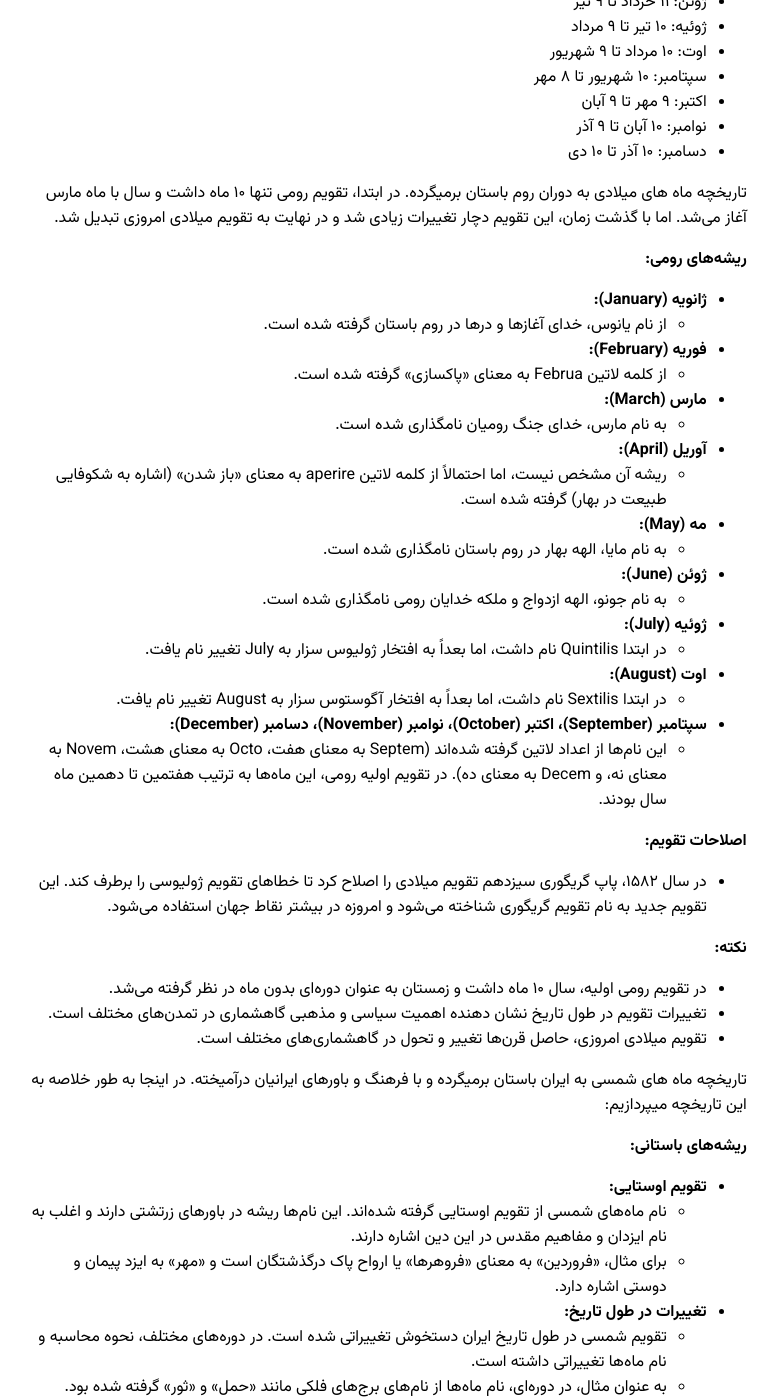
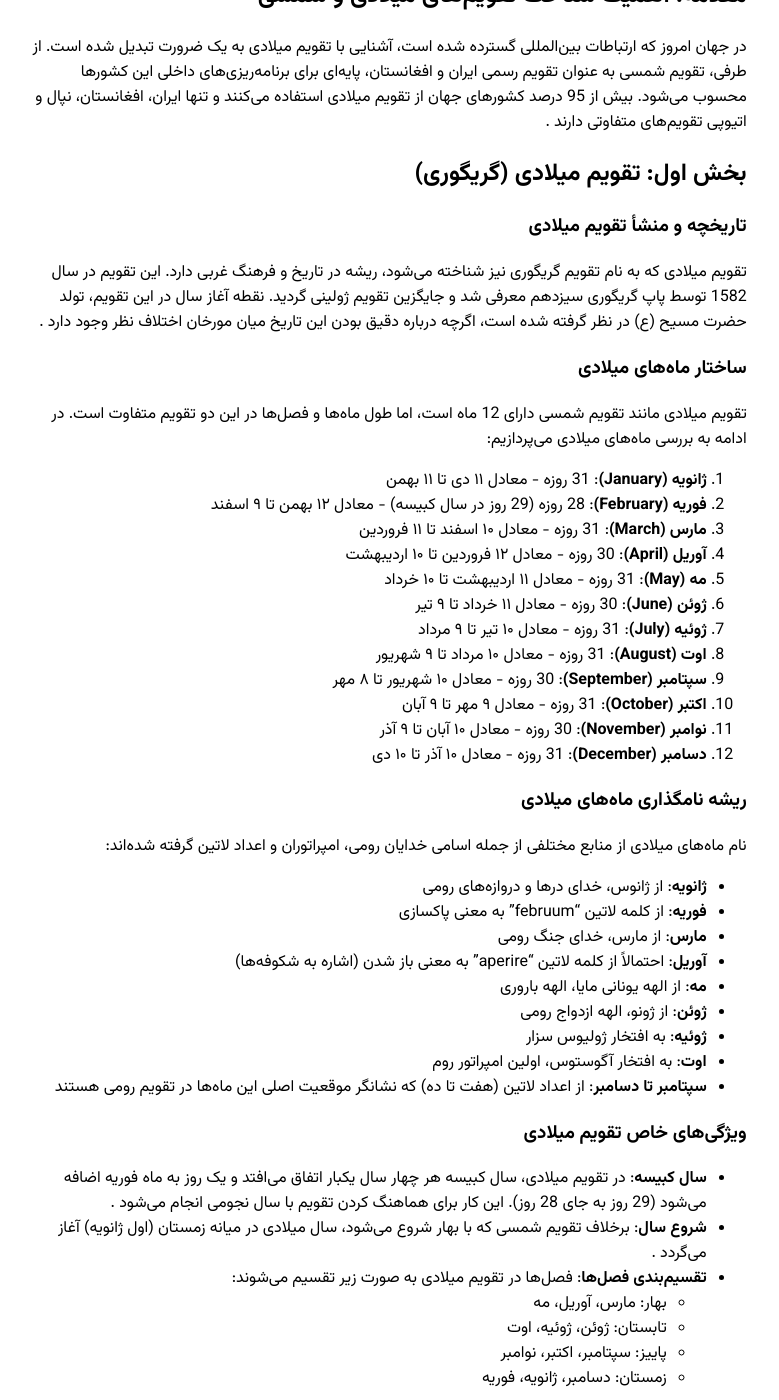
Before and after one commit to darkblog/darkblog.github.io, a Jekyll site: the page built from _posts/2025-3-2-19.md, in a window 1280 px wide and 1400 px high, scrolled down 285 px. Shown: the whole window, without its empty margins (253-1032 px from the left). Built offline with Jekyll 4.4.1, drawn with Linux system fonts in a browser that asks for light colours; some of the changed text lies outside the part shown.

Commit message:
Update 2025-3-2-19.md

```diff
--- a/_posts/2025-3-2-19.md
+++ b/_posts/2025-3-2-19.md
@@ -1,74 +1,185 @@
 ---
 layout: post
-title: ماه های میلادی به ایرانی شمسی
+title: ماه های میلادی و شمسی - معادل و معنی‌ها
 ---
 
-ماه های میلادی و معادل اونا در ماه های شمسی:
+## ماه‌های میلادی و شمسی: راهنمای جامع تقویم‌های جهانی و ایرانی
 
-* ژانویه: ۱۱ دی تا ۱۱ بهمن
-* فوریه: ۱۲ بهمن تا ۹ اسفند
-* مارس: ۱۰ اسفند تا ۱۱ فروردین
-* آوریل: ۱۲ فروردین تا ۱۰ اردیبهشت
-* مه: ۱۱ اردیبهشت تا ۱۰ خرداد
-* ژوئن: ۱۱ خرداد تا ۹ تیر
-* ژوئیه: ۱۰ تیر تا ۹ مرداد
-* اوت: ۱۰ مرداد تا ۹ شهریور
-* سپتامبر: ۱۰ شهریور تا ۸ مهر
-* اکتبر: ۹ مهر تا ۹ آبان
-* نوامبر: ۱۰ آبان تا ۹ آذر
-* دسامبر: ۱۰ آذر تا ۱۰ دی
+تقویم‌ها به عنوان ابزارهایی برای اندازه‌گیری و سازماندهی زمان، نقش اساسی در زندگی روزمره، برنامه‌ریزی‌های شخصی و فعالیت‌های اجتماعی ایفا می‌کنند. در این مقاله به بررسی کامل دو تقویم پرکاربرد میلادی و شمسی می‌پردازیم، تفاوت‌های ساختاری و تاریخی آن‌ها را تحلیل کرده و روش‌های تبدیل بین این دو سیستم زمانی را آموزش می‌دهیم.
 
-تاریخچه ماه های میلادی به دوران روم باستان برمیگرده. در ابتدا، تقویم رومی تنها ۱۰ ماه داشت و سال با ماه مارس آغاز می‌شد. اما با گذشت زمان، این تقویم دچار تغییرات زیادی شد و در نهایت به تقویم میلادی امروزی تبدیل شد.
+## مقدمه: اهمیت شناخت تقویم‌های میلادی و شمسی
 
-**ریشه‌های رومی:**
+در جهان امروز که ارتباطات بین‌المللی گسترده شده است، آشنایی با تقویم میلادی به یک ضرورت تبدیل شده است. از طرفی، تقویم شمسی به عنوان تقویم رسمی ایران و افغانستان، پایه‌ای برای برنامه‌ریزی‌های داخلی این کشورها محسوب می‌شود. بیش از 95 درصد کشورهای جهان از تقویم میلادی استفاده می‌کنند و تنها ایران، افغانستان، نپال و اتیوپی تقویم‌های متفاوتی دارند .
 
-* **ژانویه (January):**
-    * از نام یانوس، خدای آغازها و درها در روم باستان گرفته شده است.
-* **فوریه (February):**
-    * از کلمه لاتین Februa به معنای «پاکسازی» گرفته شده است.
-* **مارس (March):**
-    * به نام مارس، خدای جنگ رومیان نامگذاری شده است.
-* **آوریل (April):**
-    * ریشه آن مشخص نیست، اما احتمالاً از کلمه لاتین aperire به معنای «باز شدن» (اشاره به شکوفایی طبیعت در بهار) گرفته شده است.
-* **مه (May):**
-    * به نام مایا، الهه بهار در روم باستان نامگذاری شده است.
-* **ژوئن (June):**
-    * به نام جونو، الهه ازدواج و ملکه خدایان رومی نامگذاری شده است.
-* **ژوئیه (July):**
-    * در ابتدا Quintilis نام داشت، اما بعداً به افتخار ژولیوس سزار به July تغییر نام یافت.
-* **اوت (August):**
-    * در ابتدا Sextilis نام داشت، اما بعداً به افتخار آگوستوس سزار به August تغییر نام یافت.
-* **سپتامبر (September)، اکتبر (October)، نوامبر (November)، دسامبر (December):**
-    * این نام‌ها از اعداد لاتین گرفته شده‌اند (Septem به معنای هفت، Octo به معنای هشت، Novem به معنای نه، و Decem به معنای ده). در تقویم اولیه رومی، این ماه‌ها به ترتیب هفتمین تا دهمین ماه سال بودند.
+## بخش اول: تقویم میلادی (گریگوری)
 
-**اصلاحات تقویم:**
+### تاریخچه و منشأ تقویم میلادی
 
-* در سال ۱۵۸۲، پاپ گریگوری سیزدهم تقویم میلادی را اصلاح کرد تا خطاهای تقویم ژولیوسی را برطرف کند. این تقویم جدید به نام تقویم گریگوری شناخته می‌شود و امروزه در بیشتر نقاط جهان استفاده می‌شود.
+تقویم میلادی که به نام تقویم گریگوری نیز شناخته می‌شود، ریشه در تاریخ و فرهنگ غربی دارد. این تقویم در سال 1582 توسط پاپ گریگوری سیزدهم معرفی شد و جایگزین تقویم ژولینی گردید. نقطه آغاز سال در این تقویم، تولد حضرت مسیح (ع) در نظر گرفته شده است، اگرچه درباره دقیق بودن این تاریخ میان مورخان اختلاف نظر وجود دارد .
 
-**نکته:**
+### ساختار ماه‌های میلادی
 
-* در تقویم رومی اولیه، سال ۱۰ ماه داشت و زمستان به عنوان دوره‌ای بدون ماه در نظر گرفته می‌شد.
-* تغییرات تقویم در طول تاریخ نشان دهنده اهمیت سیاسی و مذهبی گاهشماری در تمدن‌های مختلف است.
-* تقویم میلادی امروزی، حاصل قرن‌ها تغییر و تحول در گاهشماری‌های مختلف است.
+تقویم میلادی مانند تقویم شمسی دارای 12 ماه است، اما طول ماه‌ها و فصل‌ها در این دو تقویم متفاوت است. در ادامه به بررسی ماه‌های میلادی می‌پردازیم:
 
-تاریخچه ماه های شمسی به ایران باستان برمیگرده و با فرهنگ و باورهای ایرانیان درآمیخته. در اینجا به طور خلاصه به این تاریخچه میپردازیم:
+1. **ژانویه (January)**: 31 روزه - معادل ۱۱ دی تا ۱۱ بهمن
+2. **فوریه (February)**: 28 روزه (29 روز در سال کبیسه) - معادل ۱۲ بهمن تا ۹ اسفند
+3. **مارس (March)**: 31 روزه - معادل ۱۰ اسفند تا ۱۱ فروردین
+4. **آوریل (April)**: 30 روزه - معادل ۱۲ فروردین تا ۱۰ اردیبهشت
+5. **مه (May)**: 31 روزه - معادل ۱۱ اردیبهشت تا ۱۰ خرداد
+6. **ژوئن (June)**: 30 روزه - معادل ۱۱ خرداد تا ۹ تیر
+7. **ژوئیه (July)**: 31 روزه - معادل ۱۰ تیر تا ۹ مرداد
+8. **اوت (August)**: 31 روزه - معادل ۱۰ مرداد تا ۹ شهریور
+9. **سپتامبر (September)**: 30 روزه - معادل ۱۰ شهریور تا ۸ مهر
+10. **اکتبر (October)**: 31 روزه - معادل ۹ مهر تا ۹ آبان
+11. **نوامبر (November)**: 30 روزه - معادل ۱۰ آبان تا ۹ آذر
+12. **دسامبر (December)**: 31 روزه - معادل ۱۰ آذر تا ۱۰ دی
 
-**ریشه‌های باستانی:**
+### ریشه نامگذاری ماه‌های میلادی
 
-* **تقویم اوستایی:**
-    * نام ماه‌های شمسی از تقویم اوستایی گرفته شده‌اند. این نام‌ها ریشه در باورهای زرتشتی دارند و اغلب به نام ایزدان و مفاهیم مقدس در این دین اشاره دارند.
-    * برای مثال، «فروردین» به معنای «فروهرها» یا ارواح پاک درگذشتگان است و «مهر» به ایزد پیمان و دوستی اشاره دارد.
-* **تغییرات در طول تاریخ:**
-    * تقویم شمسی در طول تاریخ ایران دستخوش تغییراتی شده است. در دوره‌های مختلف، نحوه محاسبه و نام ماه‌ها تغییراتی داشته است.
-    * به عنوان مثال، در دوره‌ای، نام ماه‌ها از نام‌های برج‌های فلکی مانند «حمل» و «ثور» گرفته شده بود.
+نام ماه‌های میلادی از منابع مختلفی از جمله اسامی خدایان رومی، امپراتوران و اعداد لاتین گرفته شده‌اند:
 
-**رسمی شدن تقویم شمسی:**
+- **ژانویه**: از ژانوس، خدای درها و دروازه‌های رومی
+- **فوریه**: از کلمه لاتین "februum" به معنی پاکسازی
+- **مارس**: از مارس، خدای جنگ رومی
+- **آوریل**: احتمالاً از کلمه لاتین "aperire" به معنی باز شدن (اشاره به شکوفه‌ها)
+- **مه**: از الهه یونانی مایا، الهه باروری
+- **ژوئن**: از ژونو، الهه ازدواج رومی
+- **ژوئیه**: به افتخار ژولیوس سزار
+- **اوت**: به افتخار آگوستوس، اولین امپراتور روم
+- **سپتامبر تا دسامبر**: از اعداد لاتین (هفت تا ده) که نشانگر موقعیت اصلی این ماه‌ها در تقویم رومی هستند
 
-* **دوره معاصر:**
-    * در سال 1304 شمسی، تقویم هجری شمسی به عنوان تقویم رسمی ایران تصویب شد.
-    * این تقویم بر اساس محاسبات دقیق نجومی تنظیم شده و با فصول سال هماهنگ است.
+### ویژگی‌های خاص تقویم میلادی
 
-**معنی نام ماه های شمسی:**
+- **سال کبیسه**: در تقویم میلادی، سال کبیسه هر چهار سال یکبار اتفاق می‌افتد و یک روز به ماه فوریه اضافه می‌شود (29 روز به جای 28 روز). این کار برای هماهنگ کردن تقویم با سال نجومی انجام می‌شود .
+- **شروع سال**: برخلاف تقویم شمسی که با بهار شروع می‌شود، سال میلادی در میانه زمستان (اول ژانویه) آغاز می‌گردد .
+- **تقسیم‌بندی فصل‌ها**: فصل‌ها در تقویم میلادی به صورت زیر تقسیم می‌شوند:
+  - بهار: مارس، آوریل، مه
+  - تابستان: ژوئن، ژوئیه، اوت
+  - پاییز: سپتامبر، اکتبر، نوامبر
+  - زمستان: دسامبر، ژانویه، فوریه
+
+## بخش دوم: تقویم هجری شمسی
+
+### تاریخچه و منشأ تقویم شمسی
+
+تقویم هجری شمسی که در ایران و افغانستان استفاده می‌شود، یک تقویم خورشیدی دقیق است که در دو سده گذشته تدوین شده است. این تقویم بر مبنای گاهشماری جلالی (تکمیل شده توسط عمر خیام) و با مبدأ هجرت پیامبر اسلام از مکه به مدینه است .
+
+### ساختار ماه‌های شمسی
+
+تقویم شمسی نیز دارای 12 ماه است که نام‌های آن برگرفته از اسامی باستانی ایرانی و مفاهیم زرتشتی است:
+
+1. فروردین (31 روز)
+2. اردیبهشت (31 روز)
+3. خرداد (31 روز)
+4. تیر (31 روز)
+5. مرداد (31 روز)
+6. شهریور (31 روز)
+7. مهر (30 روز)
+8. آبان (30 روز)
+9. آذر (30 روز)
+10. دی (30 روز)
+11. بهمن (30 روز)
+12. اسفند (29 روز - 30 روز در سال کبیسه)
+
+### ویژگی‌های خاص تقویم شمسی
+
+- **سال کبیسه**: در تقویم شمسی، سال کبیسه هر 4 یا 5 سال یکبار اتفاق می‌افتد و یک روز به ماه اسفند اضافه می‌شود. محاسبه کبیسه در این تقویم بسیار دقیق است و بر اساس زمان واقعی چرخش زمین به دور خورشید انجام می‌شود .
+- **شروع سال**: سال شمسی با اولین روز بهار (اعتدال بهاری) آغاز می‌شود که معمولاً برابر با 21 مارس میلادی است .
+- **تقسیم‌بندی فصل‌ها**:
+  - بهار: فروردین، اردیبهشت، خرداد
+  - تابستان: تیر، مرداد، شهریور
+  - پاییز: مهر، آبان، آذر
+  - زمستان: دی، بهمن، اسفند
+
+## بخش سوم: مقایسه تقویم میلادی و شمسی
+
+### تفاوت‌های کلیدی
+
+1. **مبدأ تاریخ**:
+   - میلادی: تولد حضرت مسیح (ع)
+   - شمسی: هجرت پیامبر اسلام از مکه به مدینه
+
+2. **شروع سال**:
+   - میلادی: 1 ژانویه (میانه زمستان)
+   - شمسی: 1 فروردین (آغاز بهار)
+
+3. **طول ماه‌ها**:
+   - میلادی: بین 28 تا 31 روز (فوریه 28 یا 29 روز)
+   - شمسی: 6 ماه اول 31 روزه، 5 ماه بعدی 30 روزه و اسفند 29 یا 30 روز
+
+4. **محاسبه کبیسه**:
+   - میلادی: سالی که بر 4 بخش پذیر باشد (به جز سال‌های رأس قرن که باید بر 400 بخش پذیر باشند)
+   - شمسی: بر اساس محاسبات دقیق نجومی و زمان واقعی چرخش زمین
+
+### تطابق ماه‌های میلادی و شمسی
+
+به دلیل تفاوت در طول سال و ماه‌ها، تطابق ماه‌های میلادی و شمسی هر سال کمی تغییر می‌کند، اما به طور کلی می‌توان گفت:
+
+- فروردین: 21 مارس - 20 آوریل
+- اردیبهشت: 21 آوریل - 21 مه
+- خرداد: 22 مه - 21 ژوئن
+- تیر: 22 ژوئن - 22 ژوئیه
+- مرداد: 23 ژوئیه - 22 اوت
+- شهریور: 23 اوت - 22 سپتامبر
+- مهر: 23 سپتامبر - 22 اکتبر
+- آبان: 23 اکتبر - 21 نوامبر
+- آذر: 22 نوامبر - 21 دسامبر
+- دی: 22 دسامبر - 20 ژانویه
+- بهمن: 21 ژانویه - 19 فوریه
+- اسفند: 20 فوریه - 19 مارس
+
+## بخش چهارم: تبدیل تاریخ میلادی به شمسی و بالعکس
+
+### روش‌های تبدیل تاریخ
+
+1. **استفاده از سایت‌های تبدیل تاریخ**:
+   - سایت ساعت و تقویم ایران (time.ir)
+   - سایت باحساب (bahacalc.com)
+
+2. **استفاده از اپلیکیشن‌های موبایل**:
+   - اپلیکیشن تبدیل تاریخ میلادی به شمسی
+   - اپلیکیشن تقویم شمسی
+
+3. **روش تقریبی**:
+   با توجه به جدول تطابق ماه‌ها می‌توان به صورت تقریبی تاریخ‌ها را تبدیل کرد، اما این روش برای محاسبات دقیق مناسب نیست .
+
+### نکات مهم در تبدیل تاریخ
+
+- به دلیل تفاوت در محاسبه کبیسه در دو تقویم، تطابق تاریخ‌ها ممکن است در برخی سال‌ها یک روز جابجا شود .
+- برای تبدیل دقیق، بهتر است از ابزارهای آنلاین استفاده شود، زیرا محاسبات دستی ممکن است خطا داشته باشد .
+- در تبدیل تاریخ‌های قبل از سال 1582 میلادی باید دقت بیشتری کرد، زیرا قبل از این سال تقویم ژولینی استفاده می‌شد .
+
+## بخش پنجم: کاربردهای عملی و نکات کاربردی
+
+### یادگیری و حفظ ماه‌های میلادی
+
+برای کسانی که با ماه‌های میلادی آشنایی ندارند، روش‌های زیر می‌تواند مفید باشد:
+
+1. **استفاده از شعر**:
+   شعر "جام فرهاد منم، آتش مجنون جگرم، جوی آب سحرم، وقت نوای دگرست" که حروف اول هر کلمه نشانگر ماه‌های میلادی به ترتیب است .
+
+2. **استفاده از انگشتان دست**:
+   ماه‌ها را می‌توان روی بندهای انگشتان دست به خاطر سپرد .
+
+3. **تقسیم‌بندی بر اساس طول ماه**:
+   - ماه‌های 31 روزه: ژانویه، مارس، مه، ژوئیه، اوت، اکتبر، دسامبر
+   - ماه‌های 30 روزه: آوریل، ژوئن، سپتامبر، نوامبر
+   - ماه فوریه: 28 یا 29 روز
+
+### نکات مهم در استفاده از تقویم‌ها
+
+1. **در مکاتبات بین‌المللی**:
+   - همیشه مشخص کنید که از چه تقویمی استفاده می‌کنید.
+   - در صورت نیاز، تاریخ را به هر دو فرمت میلادی و شمسی ذکر کنید .
+
+2. **در برنامه‌ریزی‌های شخصی**:
+   - برای رویدادهای بین‌المللی از تاریخ میلادی استفاده کنید.
+   - برای رویدادهای داخلی از تاریخ شمسی استفاده کنید .
+
+3. **در محاسبه سن**:
+   - توجه داشته باشید که سال شمسی حدود 10-11 روز کوتاه‌تر از سال میلادی است .
+
+## معنی نام ماه های شمسی:
 
 * نام ماه های شمسی، علاوه بر ریشه باستانی، معانی زیبایی هم دارن:
     * فروردین: نیروی پیش برنده
@@ -84,38 +195,15 @@ title: ماه های میلادی به ایرانی شمسی
     * بهمن: منش نیک
     * اسفند: فروتنی و بردباری
 
-**نکته:**
+## نتیجه‌گیری
 
-* تقویم شمسی، تقویمی دقیق و هماهنگ با طبیعت است.
-* نام ماه های شمسی، یادآور فرهنگ و باورهای باستانی ایرانیان است.
-* تقویم شمسی در ایران و افغانستان به صورت رسمی استفاده میشود.
+آشنایی با هر دو تقویم میلادی و شمسی در جهان امروز یک ضرورت است. تقویم میلادی به عنوان زبان جهانی زمان در ارتباطات بین‌المللی کاربرد دارد، در حالی که تقویم شمسی برای برنامه‌ریزی‌های داخلی در ایران و افغانستان استفاده می‌شود. با درک تفاوت‌های ساختاری این دو تقویم و یادگیری روش‌های تبدیل بین آن‌ها، می‌توانیم به راحتی در هر دو سیستم زمانی فعالیت کنیم. ابزارهای آنلاین و اپلیکیشن‌های تبدیل تاریخ نیز کار را برای ما آسان‌تر کرده‌اند. در نهایت، انتخاب تقویم مناسب بستگی به زمینه استفاده دارد، اما تسلط بر هر دو سیستم زمانی می‌تواند در زندگی امروز بسیار مفید باشد.
 
-تاریخچه ماه‌های قمری به دوران پیش از اسلام در شبه جزیره عربستان برمی‌گرده. در آن زمان، اعراب از تقویمی قمری برای تعیین زمان رویدادهای مهم خود، مانند مراسم مذهبی و فصلی، استفاده می‌کردند. با ظهور اسلام، این تقویم به عنوان تقویم رسمی مسلمانان پذیرفته شد و تا به امروز نیز مورد استفاده قرار می‌گیره.
-
-**ریشه‌های باستانی:**
-
-* **تقویم عربی پیش از اسلام:**
-    * اعراب پیش از اسلام از تقویمی قمری استفاده می‌کردن که بر اساس چرخه ماه تنظیم شده بود.
-    * این تقویم برای تعیین زمان مراسم مذهبی، فصلی و دیگر رویدادهای مهم زندگی آن‌ها کاربرد داشت.
-    * نام ماه های قمری هم از همان دوران به جای مانده است.
-* **تغییرات در طول تاریخ:**
-    * با ظهور اسلام، تقویم قمری به عنوان تقویم رسمی مسلمانان پذیرفته شد.
-    * در دوران خلافت عمر بن خطاب، تقویم هجری قمری به طور رسمی ثبت شد و از اون زمان به بعد، مسلمانان از این تقویم برای تعیین زمان عبادات و رویدادهای مذهبی خود استفاده می‌کنن.
-
-**ویژگی‌های تقویم قمری:**
-
-* **بر اساس چرخه ماه:**
-    * تقویم قمری بر اساس چرخه ماه تنظیم شده. هر ماه قمری با رؤیت هلال ماه نو آغاز می‌شه.
-    * یک سال قمری شامل ۱۲ ماه و تقریباً ۳۵۴ یا ۳۵۵ روز طول می‌کشه.
-* **ماه‌های حرام:**
-    * در تقویم قمری، چهار ماه به نام‌های محرم، رجب، ذی‌القعده و ذی‌الحجه به عنوان ماه‌های حرام شناخته می‌شه.
-    * در این ماه‌ها، جنگ و خونریزی ممنوعه.
-* **اهمیت مذهبی:**
-    * تقویم قمری برای مسلمانان اهمیت مذهبی فراوانی داره.
-    * زمان بسیاری از عبادات و رویدادهای مذهبی، مثل ماه رمضان و عید فطر، بر اساس این تقویم تعیین می‌شه.
-
-**نکته:**
-
-* تقویم قمری بر اساس چرخه ماه تنظیم شده و با تقویم شمسی که بر اساس چرخه خورشید تنظیم شده، متفاوته.
-* تقویم قمری در بین مسلمانان سراسر جهان از اهمیت مذهبی بالایی برخورداره.
-* نام ماه‌های قمری و اهمیت آن به قبل از اسلام و به اعراب اون زمان برمیگرده.
+- [آفاق](https://afaq-lc.com/%D9%85%D8%A7%D9%87-%D9%87%D8%A7%DB%8C-%D9%85%DB%8C%D9%84%D8%A7%D8%AF%DB%8C-%DA%86%D9%86%D8%AF-%D8%B1%D9%88%D8%B2-%D8%A7%D8%B3%D8%AA/)
+- [لحظه آخر](https://lahzeakhar.com/Useful-information-Tourist-content/6396-%D9%85%D8%A7%D9%87-%D9%87%D8%A7%DB%8C-%D9%85%DB%8C%D9%84%D8%A7%D8%AF%DB%8C)
+- [کجارو](https://www.kojaro.com/wiki-travel-training/210431-gregorian-calendar-month/)
+- [ملی پیامک](https://www.melipayamak.com/blog/posts/gregorian-calendar/)
+- [نمناک](https://namnak.com/%D9%85%D8%A7%D9%87-%D9%87%D8%A7%DB%8C-%D9%85%DB%8C%D9%84%D8%A7%D8%AF%DB%8C.p61478)
+- [زبانشناس](https://zabanshenas.com/months-of-year/)
+- [موسسه زبان gmt](https://gmt-academy.com/complete-training-of-the-gregorian-months-and-its-persian-equivalent/)
+- [مالتینا](https://malltina.com/mag/%D8%AA%D8%B1%D8%AA%DB%8C%D8%A8-%D9%85%D8%A7%D9%87-%D9%87%D8%A7%DB%8C-%D9%85%DB%8C%D9%84%D8%A7%D8%AF%DB%8C-%D9%88-%D9%85%D8%B9%D8%A7%D8%AF%D9%84-%D8%B4%D9%85%D8%B3%DB%8C/)
```
